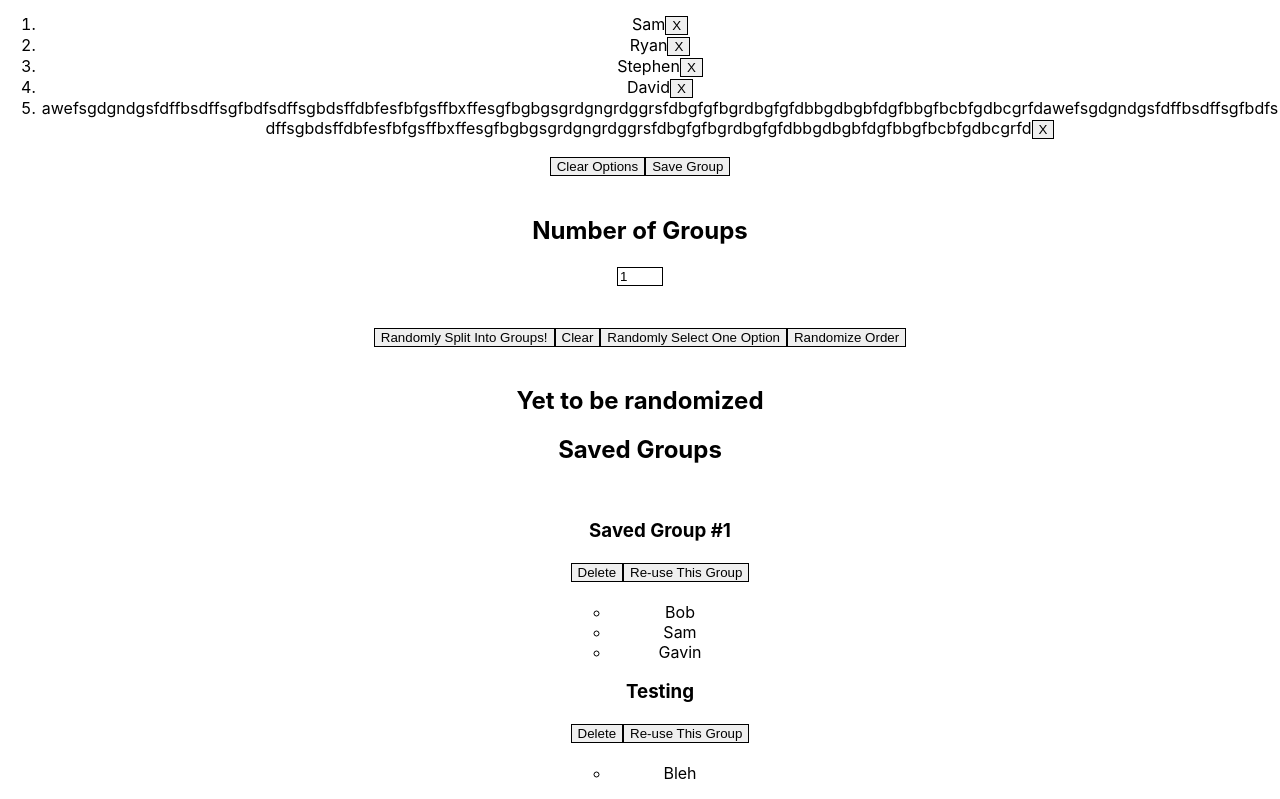
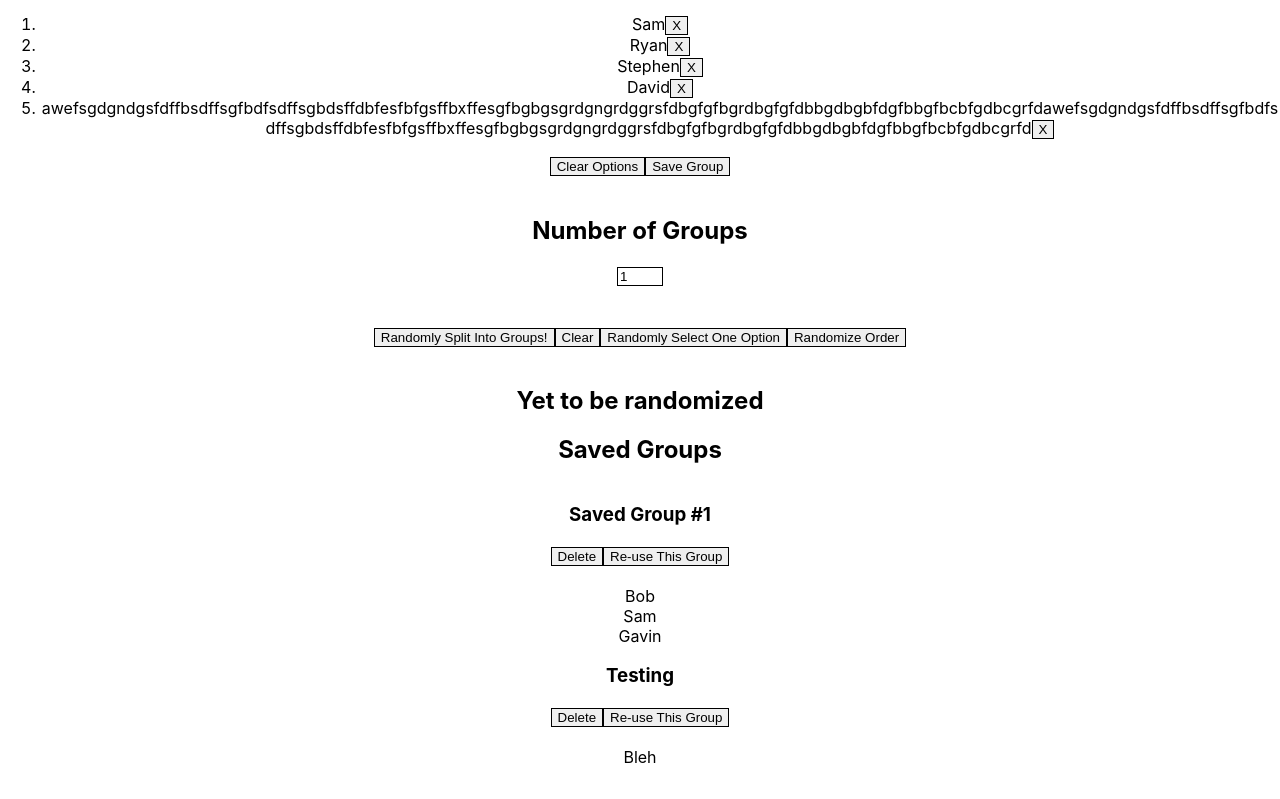
Before and after one commit to guosamuel/group_randomizer_front_end, a React (Create React App) app: page / in a window 1280 px wide. Shown: the part 317-1116 px from the top of the page. After the commit the page ends 1084 px from the top, so only its background shows below. Built offline with nearby package versions, Linux system fonts and the light colour scheme.

Commit message:
removed list markers in the saved group container because having long named options doesn't makes it look good

```diff
--- a/src/css/SavedGroupsContainer.css
+++ b/src/css/SavedGroupsContainer.css
@@ -4,6 +4,9 @@
 
 .Saved-groups-container > .saved-groups-list {
   display: inline-block;
+  list-style-type: none;
+  margin: 0;
+  padding: 0;
 }
 
 /* .Saved-groups-container > ul {
@@ -13,3 +16,9 @@
 .Saved-groups-container > .saved-groups-list > li > .options-list {
   display: inline-block;
 }
+
+.options-list {
+  list-style-type: none;
+  margin: 0;
+  padding: 0;
+}
```
